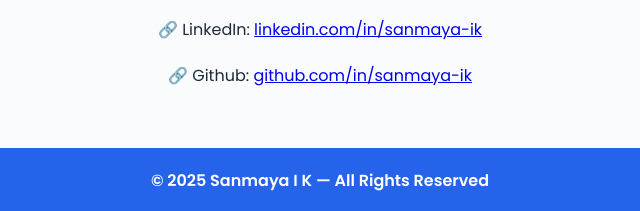
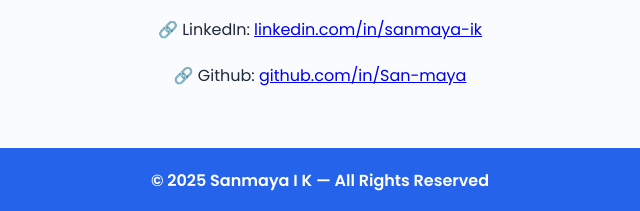
Before and after one commit to San-maya/portfolio, a plain HTML site: page index.html in a window 1280 px wide. Shown: the part 2441-2652 px from the top of the page, 320-960 px from the left. Drawn offline with Linux system fonts and the light colour scheme.

Commit message:
Update index.html

```diff
--- a/index.html
+++ b/index.html
@@ -212,7 +212,7 @@
     <h2>Contact</h2>
     <p>📧 Email: <a href="mailto:sanmayaik02@gmail.com?subject=Portfolio%20Inquiry&body=Hello%20Sanmaya,">sanmayaik02@gmail.com</a></p>
     <p>🔗 LinkedIn: <a href="https://www.linkedin.com/in/sanmaya-i-k-b08254350" target="_blank">linkedin.com/in/sanmaya-ik</a></p>
-    <p>🔗 Github: <a href="https://www.github.com/in/sanmaya-i-k-b08254350" target="_blank">github.com/in/sanmaya-ik</a></p>
+    <p>🔗 Github: <a href="https://github.com/San-maya" target="_blank">github.com/in/San-maya</a></p>
   </section>
 
   <!-- Footer -->
```
